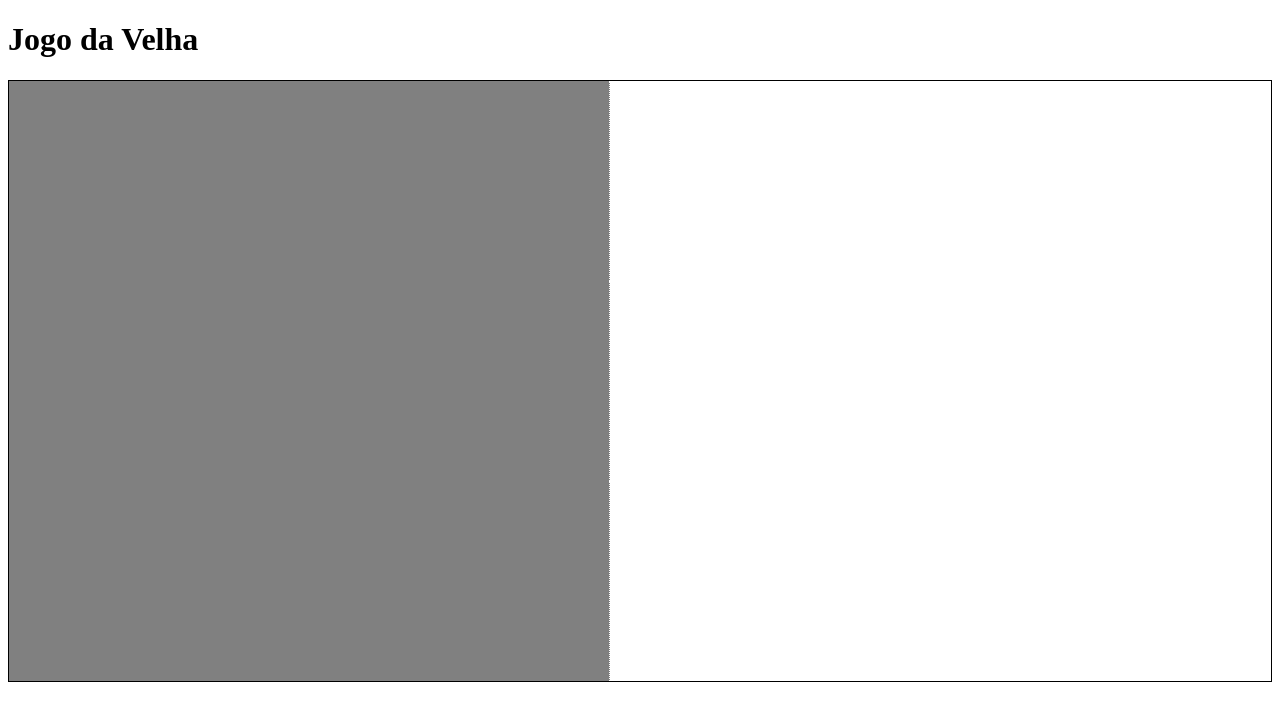
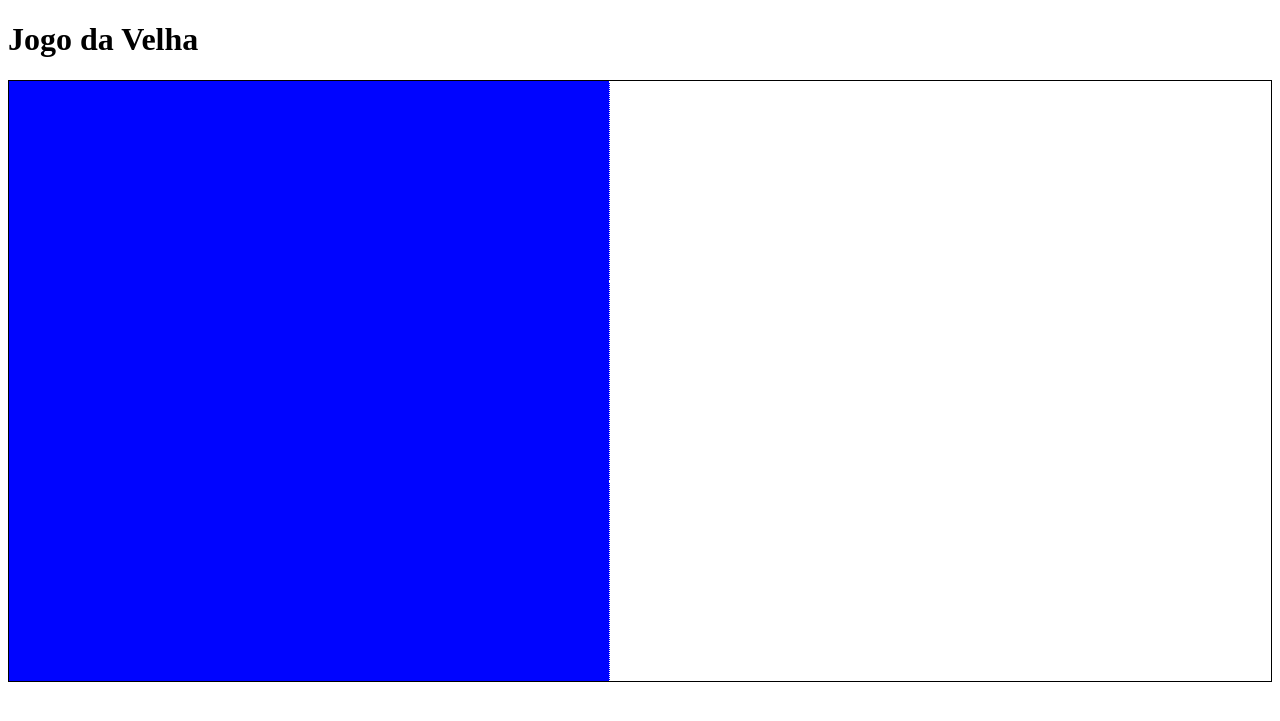
Before and after one commit to wanvan10/JOGO_DA_VELHA, a PHP site: page / in a window 1280 px wide. Shown: the top 721 px of the page. Run offline with PHP 8.4, Linux system fonts and the light colour scheme.

Commit message:
codigo atualizado

```diff
--- a/style.css
+++ b/style.css
@@ -10,7 +10,7 @@
 .casa {
     width: 200px;
     height: 200px;
-    background-color: gray;
+    background-color: rgb(0, 4, 255);
     border-right: 1px #fff dotted;
 }
 
```
